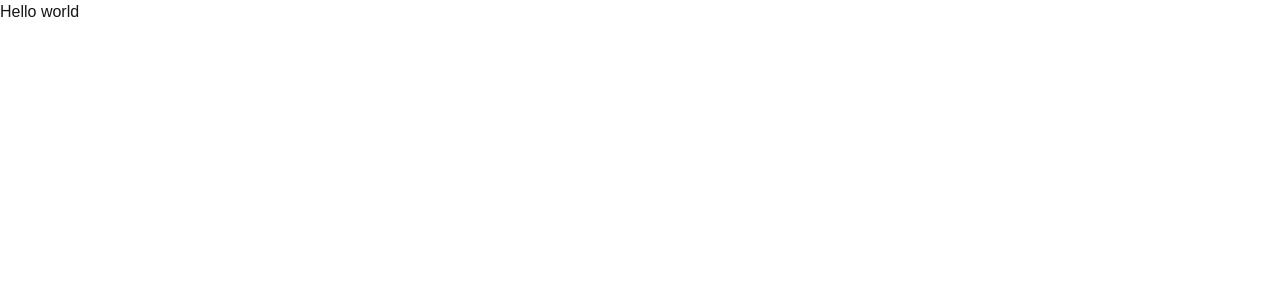
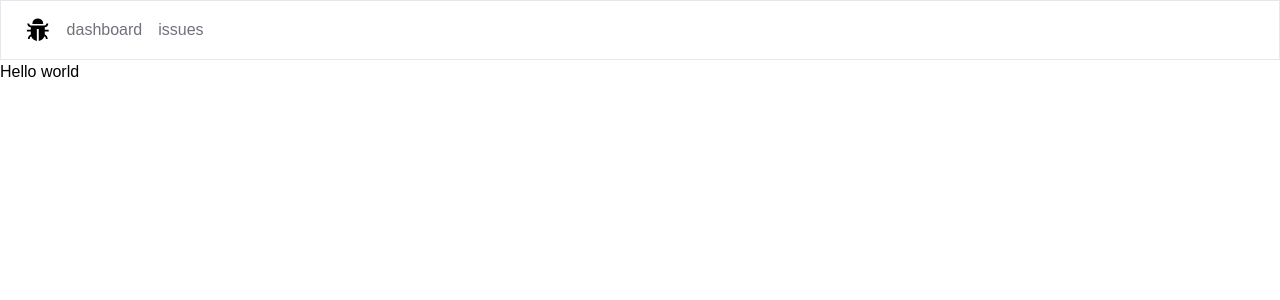
Before and after one commit to mudassir733/issue-tracker-project, a Next.js app: page / in a window 1280 px wide. Shown: the top 300 px of the page. Built offline with nearby package versions, Linux system fonts and the light colour scheme.

Commit message:
build the navbar

```diff
--- /dev/null
+++ b/app/Navbar.tsx
@@ -0,0 +1,27 @@
+import Link from 'next/link'
+import React from 'react'
+import { AiFillBug } from "react-icons/ai";
+
+const Navbar = () => {
+    const links = [
+        {
+            label: "dashboard",  href: "/dashboard"
+        },
+        {
+            label: "issues",  href: "/issues"
+        }
+    ]
+  return (
+    <nav className='flex space-x-4 px-6 py-4 border-[1px] items-center'>
+        <Link href="/" className='text-[1.6rem]'><AiFillBug />
+        </Link>
+        <div>
+            <ul className='flex gap-4'>
+            {links.map(link => <Link key={link.href} href={link.href} className='text-zinc-500 hover:text-zinc-800'>{link.label}</Link>)}
+            </ul>
+        </div>
+    </nav>
+  )
+}
+
+export default Navbar
--- a/app/globals.css
+++ b/app/globals.css
@@ -2,21 +2,11 @@
 @tailwind components;
 @tailwind utilities;
 
-:root {
-  --background: #ffffff;
-  --foreground: #171717;
-}
 
-@media (prefers-color-scheme: dark) {
-  :root {
-    --background: #0a0a0a;
-    --foreground: #ededed;
-  }
-}
+
+
 
 body {
-  color: var(--foreground);
-  background: var(--background);
   font-family: Arial, Helvetica, sans-serif;
 }
 
--- a/app/layout.tsx
+++ b/app/layout.tsx
@@ -1,6 +1,7 @@
 import type { Metadata } from "next";
 import localFont from "next/font/local";
 import "./globals.css";
+import Navbar from "./Navbar";
 
 const geistSans = localFont({
   src: "./fonts/GeistVF.woff",
@@ -28,7 +29,10 @@ export default function RootLayout({
       <body
         className={`${geistSans.variable} ${geistMono.variable} antialiased`}
       >
-        {children}
+        <Navbar/>
+       <main>
+       {children}
+       </main>
       </body>
     </html>
   );
```
Also changed, not shown: package.json (+5 -4 lines), 1 other file (tests, documents, lock files or other folders).
